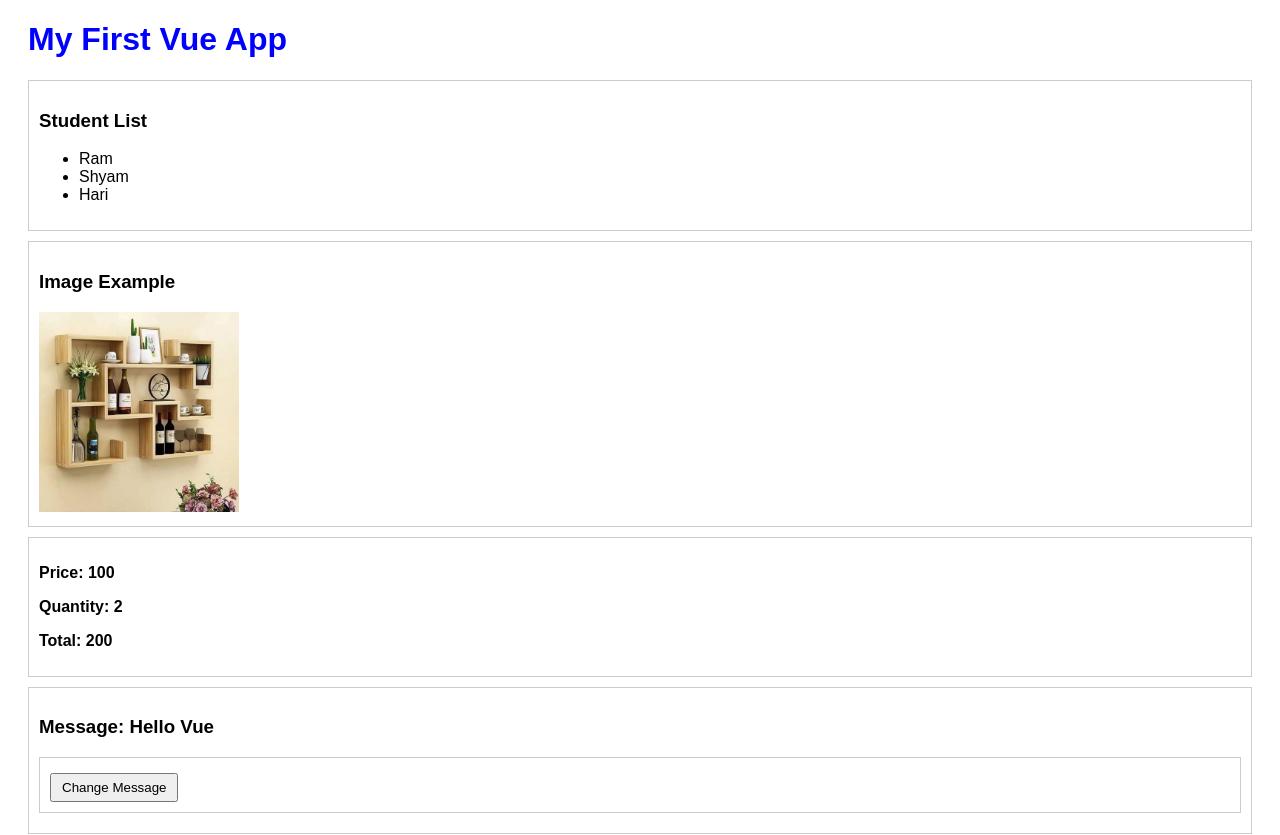
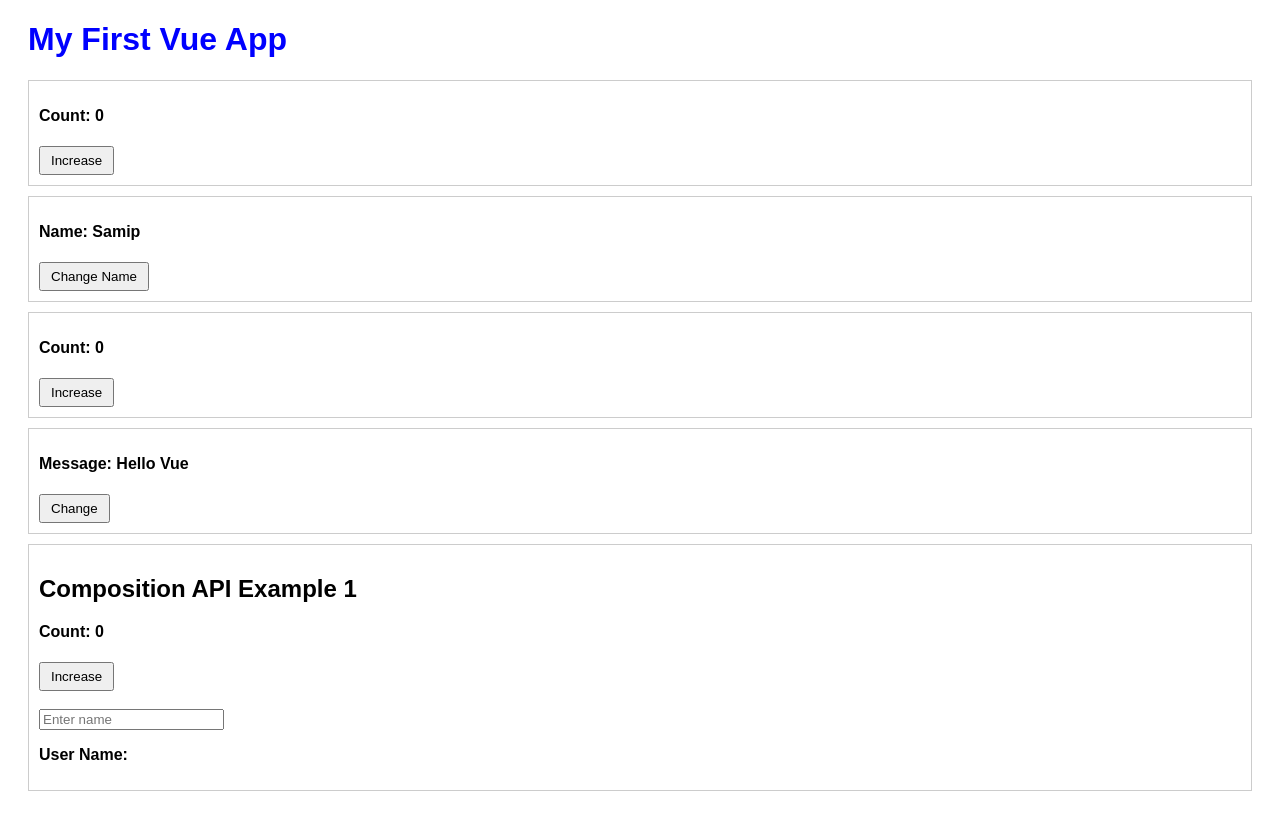
Before and after one commit to Loophole07/vue_project, a Vue app: page / in a window 1280 px wide. Shown: the top 835 px of the page. After the commit the page ends 811 px from the top, so only its background shows below. Built offline with nearby package versions, Linux system fonts and the light colour scheme.

Commit message:
feat: add examples for Composition API, Ref, Reactive, WatchEffect

```diff
--- a/src/App.vue
+++ b/src/App.vue
@@ -1,15 +1,21 @@
 <template>
   <div class="app">
     <h1>{{ title }}</h1>
-    <Vfor/>
+
+    <Ref_Eg/>
+    <Reactive_Eg/>
+    <WatchEffect_Eg/>
+    <Composition_Eg/>
+    <Comp_Eg1/>
+
+    <!-- <Vfor/>
     <Bind/>
     <Computed/>
     <ParentBox/>
     <ChildButton/>
     <Watch/>
     <RegForm />
-
-    <!-- <Vmodel />
+    <Vmodel />
     <Toggle />
     <Method />
     <Alert />
@@ -23,11 +29,11 @@
 </template>
 
 <script>
-  import Vmodel from './components/Vmodel.vue';
-  import Toggle from './components/Toggle.vue'
-  import Method from './components/Method.vue';
-  import V_if_else from './components/V_if_else.vue';
-  import Alert from './components/Alert.vue'
+import Vmodel from './components/Vmodel.vue';
+import Toggle from './components/Toggle.vue'
+import Method from './components/Method.vue';
+import V_if_else from './components/V_if_else.vue';
+import Alert from './components/Alert.vue'
 import Structure from './components/Structure.vue'
 import Counter from './components/Counter.vue'
 import RegForm from './components/RegForm.vue';
@@ -37,12 +43,22 @@ import Computed from './components/Computed.vue';
 import ParentBox from './components/ParentBox.vue';
 import ChildButton from './components/ChildButton.vue';
 import Watch from './components/Watch.vue';
+import Ref_Eg from './components/Ref_Eg.vue';
+import Reactive_Eg from './components/Reactive_Eg.vue';
+import WatchEffect_Eg from './components/WatchEffect_Eg.vue';
+import Composition_Eg from './components/Composition_Eg.vue';
+import Comp_Eg1 from './components/Comp_Eg1.vue';
 
 
 
 
 export default {
   components: {
+    Ref_Eg,
+    Reactive_Eg,
+    WatchEffect_Eg,
+    Composition_Eg,
+    Comp_Eg1,
     Vfor,
     Bind,
     Computed,
--- /dev/null
+++ b/src/components/App_Cart.vue
@@ -0,0 +1,51 @@
+<template>
+  <div class="app">
+    <h1>Shopping Cart</h1>
+
+    <Product_List :products="products" />
+  </div>
+</template>
+
+<script>
+import { reactive } from 'vue'
+import Product_List from './Product_List.vue';
+
+
+export default {
+  components: { ProductList },
+  setup() {
+    const products = reactive([
+      { id: 1, name: 'T-Shirt', price: 500 },
+  { id: 2, name: 'Jeans', price: 1200 },
+  { id: 3, name: 'Jacket', price: 2500 },
+  { id: 4, name: 'Hoodie', price: 1800 },
+  { id: 5, name: 'Sweater', price: 1600 },
+  { id: 6, name: 'Shorts', price: 700 },
+  { id: 7, name: 'Track Pants', price: 1400 },
+  { id: 8, name: 'Formal Shirt', price: 1500 },
+  { id: 9, name: 'Casual Shirt', price: 1300 },
+  { id: 10, name: 'Blazer', price: 3500 },
+
+  { id: 11, name: 'Kurta', price: 2000 },
+  { id: 12, name: 'Saree', price: 4500 },
+  { id: 13, name: 'Lehenga', price: 6500 },
+  { id: 14, name: 'Salwar Suit', price: 3000 },
+  { id: 15, name: 'Skirt', price: 1200 },
+  { id: 16, name: 'Dress', price: 2800 },
+  { id: 17, name: 'Coat', price: 4000 },
+  { id: 18, name: 'Rain Jacket', price: 2200 },
+  { id: 19, name: 'Pajamas', price: 900 },
+  { id: 20, name: 'Socks (Pack)', price: 300 }
+    ])
+
+    return { products }
+  }
+}
+</script>
+
+<style>
+.app {
+  font-family: Arial;
+  margin: 20px;
+}
+</style>
--- /dev/null
+++ b/src/components/Comp_Eg1.vue
@@ -0,0 +1,62 @@
+<template>
+  <div class="structure">
+    <h2>Composition API Example 1</h2>
+
+    <p>Count: {{ count }}</p>
+    <button @click="count++">Increase</button>
+
+    <br><br>
+
+    <input v-model="user.name" placeholder="Enter name" />
+    <p>User Name: {{ user.name }}</p>
+  </div>
+</template>
+
+<script>
+import { ref, reactive, watchEffect } from 'vue'
+
+export default {
+  setup() {
+    // ref (single value)
+    const count = ref(0)
+
+    // reactive (object)
+    const user = reactive({
+      name: ''
+    })
+
+    // watchEffect (auto watch)
+    watchEffect(() => {
+      if (count.value > 3) {
+        console.log('Count is greater than 3')
+      }
+
+      if (user.name) {
+        console.log('User name changed:', user.name)
+      }
+    })
+
+    return {
+      count,
+      user
+    }
+  }
+}
+</script>
+<style>
+     .structure {
+  border: 1px solid #ccc;
+  padding: 10px;
+  margin-bottom: 10px;
+     }
+
+     button {
+  margin-top: 5px;
+  padding: 5px 10px;
+
+  p ,h1{
+  color: black;
+  font-weight: bold;
+}
+}
+</style>
--- /dev/null
+++ b/src/components/Composition_Eg.vue
@@ -0,0 +1,39 @@
+<template>
+  <div class="structure">
+    <p>Message: {{ message }}</p>
+    <button @click="changeMessage">Change</button>
+  </div>
+</template>
+
+<script>
+import { ref } from 'vue'
+
+export default {
+  setup() {
+    const message = ref('Hello Vue')
+
+    const changeMessage = () => {
+      message.value = 'Message Updated'
+    }
+
+    return { message, changeMessage }
+  }
+}
+</script>
+<style>
+     .structure {
+  border: 1px solid #ccc;
+  padding: 10px;
+  margin-bottom: 10px;
+     }
+
+     button {
+  margin-top: 5px;
+  padding: 5px 10px;
+
+  p{
+  color: black;
+  font-weight: bold;
+}
+}
+</style>
--- /dev/null
+++ b/src/components/Product_List.vue
@@ -0,0 +1,17 @@
+<template>
+  <div>
+    <h3>Products</h3>
+
+    <ul>
+      <li v-for="item in products" :key="item.id">
+        {{ item.name }} - Rs {{ item.price }}
+      </li>
+    </ul>
+  </div>
+</template>
+
+<script>
+export default {
+  props: ['products']
+}
+</script>
--- /dev/null
+++ b/src/components/Reactive_Eg.vue
@@ -0,0 +1,36 @@
+<template>
+  <div class="structure">
+    <p>Name: {{ user.name }}</p>
+    <button @click="user.name = 'Ram'">Change Name</button>
+  </div>
+</template>
+
+<script>
+import { reactive } from 'vue'
+
+export default {
+  setup() {
+    const user = reactive({
+      name: 'Samip'
+    })
+    return { user }
+  }
+}
+</script>
+<style>
+     .structure {
+  border: 1px solid #ccc;
+  padding: 10px;
+  margin-bottom: 10px;
+     }
+
+     button {
+  margin-top: 5px;
+  padding: 5px 10px;
+
+  p{
+  color: black;
+  font-weight: bold;
+}
+}
+</style>
--- /dev/null
+++ b/src/components/Ref_Eg.vue
@@ -0,0 +1,32 @@
+<template>
+  <div class="structure">
+    <p>Count: {{ count }}</p>
+    <button @click="count++">Increase</button>
+  </div>
+</template>
+
+<script>
+import { ref } from 'vue'
+
+export default {
+  setup() {
+    const count = ref(0)
+    return { count }
+  }
+}
+</script>
+<style>
+     .structure {
+  border: 1px solid #ccc;
+  padding: 10px;
+  margin-bottom: 10px;
+     }
+     button {
+  margin-top: 5px;
+  padding: 5px 10px;
+}
+p{
+  color: black;
+  font-weight: bold;
+}
+</style>
--- /dev/null
+++ b/src/components/WatchEffect_Eg.vue
@@ -0,0 +1,39 @@
+<template>
+  <div class="structure">
+    <p>Count: {{ count }}</p>
+    <button @click="count++">Increase</button>
+  </div>
+</template>
+
+<script>
+import { ref, watchEffect } from 'vue'
+
+export default {
+  setup() {
+    const count = ref(0)
+
+    watchEffect(() => {
+      console.log('Count changed:', count.value)
+    })
+
+    return { count }
+  }
+}
+</script>
+<style>
+     .structure {
+  border: 1px solid #ccc;
+  padding: 10px;
+  margin-bottom: 10px;
+     }
+
+     button {
+  margin-top: 5px;
+  padding: 5px 10px;
+
+  p{
+  color: black;
+  font-weight: bold;
+}
+}
+</style>
```
